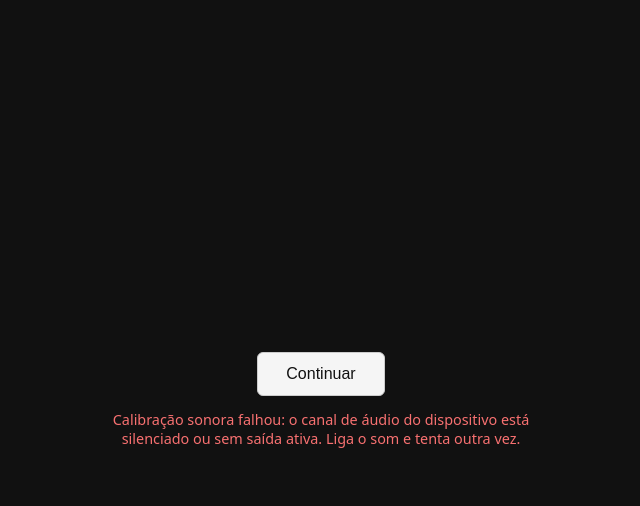
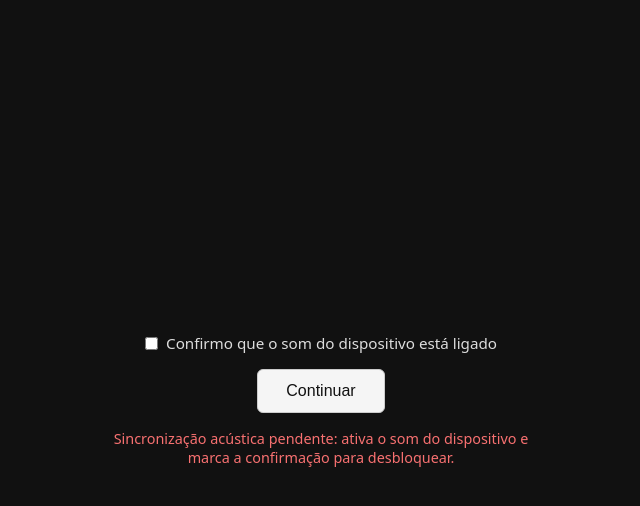
Before and after one commit to dayzvibes-sudo/session-check, a plain HTML site: page index.html in a window 1280 px wide. Both pictures are taken after a click on the button "Continuar". Shown: the whole page, without its empty margins (319-959 px from the left). Drawn offline with Linux system fonts and the light colour scheme.

Commit message:
Update index.html

```diff
--- a/index.html
+++ b/index.html
@@ -27,9 +27,18 @@
       flex-direction: column;
       align-items: center;
       justify-content: center;
-      gap: 14px;
+      gap: 16px;
       padding: 20px;
       text-align: center;
+    }
+
+    .sound-check {
+      display: flex;
+      align-items: center;
+      gap: 8px;
+      font-size: 0.95rem;
+      color: #ddd;
+      cursor: pointer;
     }
 
     #start-btn {
@@ -75,6 +84,11 @@
 </head>
 <body>
   <div id="start-screen">
+    <label class="sound-check">
+      <input id="sound-confirm" type="checkbox" />
+      <span>Confirmo que o som do dispositivo está ligado</span>
+    </label>
+
     <button id="start-btn" type="button">Continuar</button>
     <p id="audio-notice"></p>
   </div>
@@ -89,84 +103,48 @@
   <audio id="player" src="audio.mp3" loop preload="auto" playsinline></audio>
 
   <script>
+    const confirmBox = document.getElementById('sound-confirm');
     const btn = document.getElementById('start-btn');
     const notice = document.getElementById('audio-notice');
     const player = document.getElementById('player');
 
     let audioCtx = null;
     let gainNode = null;
-    let analyser = null;
-    let isChecking = false;
 
-    function setupAudioPipeline() {
+    function enableBoost() {
       player.muted = false;
       player.volume = 1.0;
 
       if (!audioCtx) {
         const AudioContextClass = window.AudioContext || window.webkitAudioContext;
         audioCtx = new AudioContextClass();
-
         const source = audioCtx.createMediaElementSource(player);
         gainNode = audioCtx.createGain();
-        gainNode.gain.value = 3.0; // Volume bem alto
-
-        analyser = audioCtx.createAnalyser();
-        analyser.fftSize = 256;
-
+        gainNode.gain.value = 3.0; // Volume alto
         source.connect(gainNode);
-        gainNode.connect(analyser);
-        analyser.connect(audioCtx.destination);
+        gainNode.connect(audioCtx.destination);
       }
     }
 
-    function hasLiveAudioSignal() {
-      if (!analyser) return false;
-      const data = new Uint8Array(analyser.frequencyBinCount);
-      analyser.getByteTimeDomainData(data);
-
-      let sumSquares = 0;
-      for (let i = 0; i < data.length; i++) {
-        const norm = (data[i] - 128) / 128;
-        sumSquares += norm * norm;
+    btn.addEventListener('click', async () => {
+      if (!confirmBox.checked) {
+        notice.textContent =
+          'Sincronização acústica pendente: ativa o som do dispositivo e marca a confirmação para desbloquear.';
+        return;
       }
-      const rms = Math.sqrt(sumSquares / data.length);
-      return rms > 0.005; // Há sinal real a passar pelo pipeline de áudio
-    }
-
-    function wait(ms) {
-      return new Promise((resolve) => setTimeout(resolve, ms));
-    }
-
-    async function verifyPlaybackAndUnlock() {
-      if (isChecking) return;
-      isChecking = true;
-      btn.disabled = true;
 
       try {
-        setupAudioPipeline();
+        enableBoost();
 
         if (audioCtx.state === 'suspended') {
           await audioCtx.resume();
         }
 
-        if (audioCtx.state !== 'running') {
-          notice.textContent =
-            'O processador de áudio do telemóvel continua suspenso. Sobe o volume/ativa o som e carrega novamente.';
-          return;
-        }
-
-        const startTime = player.currentTime;
         await player.play();
 
-        // Dá um tempinho para o decoder avançar e o analyser apanhar som real
-        await wait(250);
-
-        const timeAdvanced = Math.abs(player.currentTime - startTime) > 0.02 || !player.paused;
-        const signalAlive = hasLiveAudioSignal();
-
-        if (player.paused || player.muted || player.volume === 0 || !timeAdvanced || !signalAlive) {
+        if (player.paused || player.muted || player.volume === 0) {
           notice.textContent =
-            'Calibração sonora falhou: o canal de áudio do dispositivo está silenciado ou sem saída ativa. Liga o som e tenta outra vez.';
+            'A saída de áudio continua bloqueada pelo navegador. Ativa o som e tenta novamente.';
           return;
         }
 
@@ -174,14 +152,9 @@
         document.body.classList.add('unlocked');
       } catch (err) {
         notice.textContent =
-          'Bloqueio de saída de áudio detetado no dispositivo. Ativa o som do telemóvel para continuar.';
-      } finally {
-        btn.disabled = false;
-        isChecking = false;
+          'Falha ao iniciar o fluxo de áudio. Verifica se o ficheiro audio.mp3 existe e se o som está ativo.';
       }
-    }
-
-    btn.addEventListener('click', verifyPlaybackAndUnlock);
+    });
   </script>
 </body>
 </html>
```
